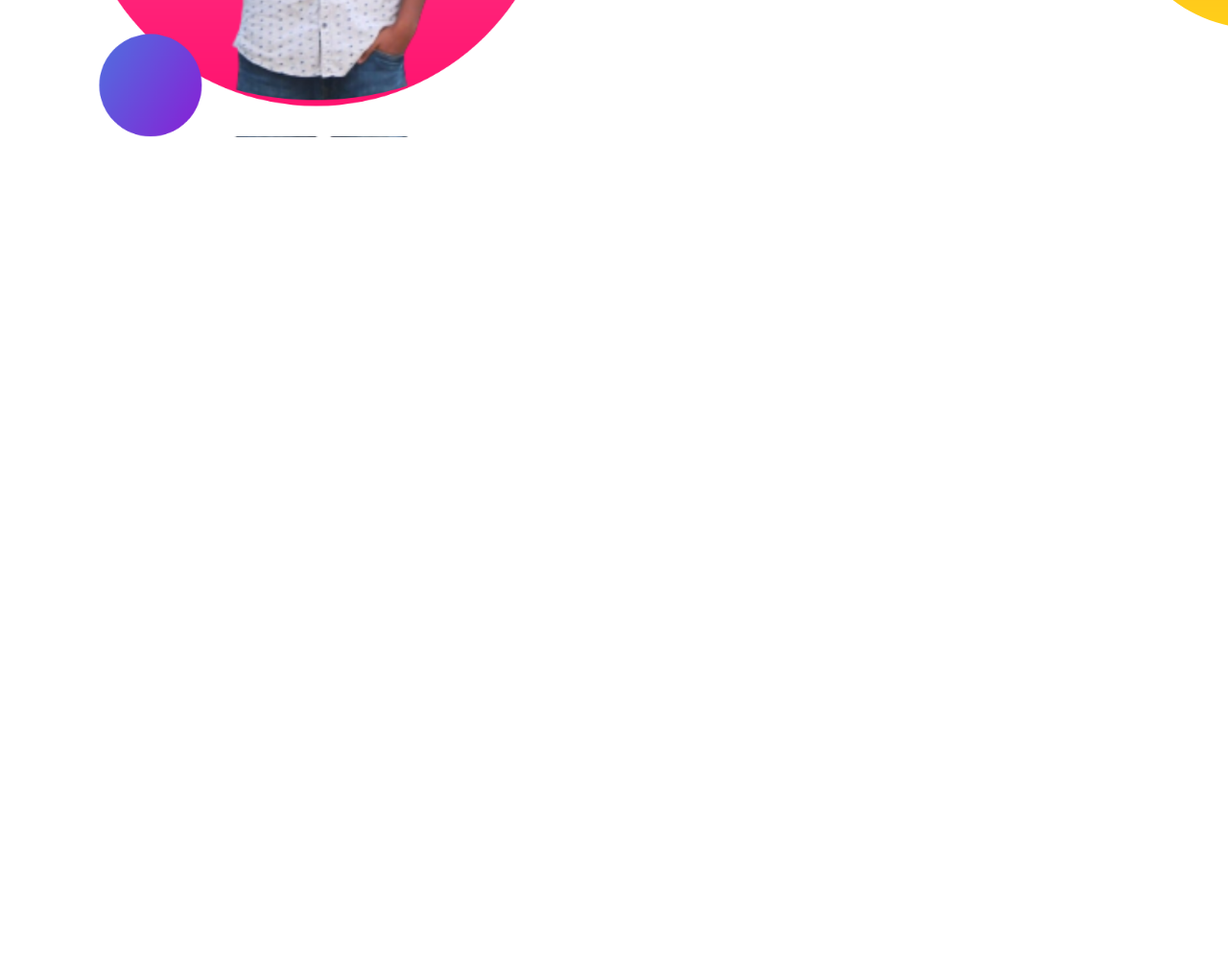
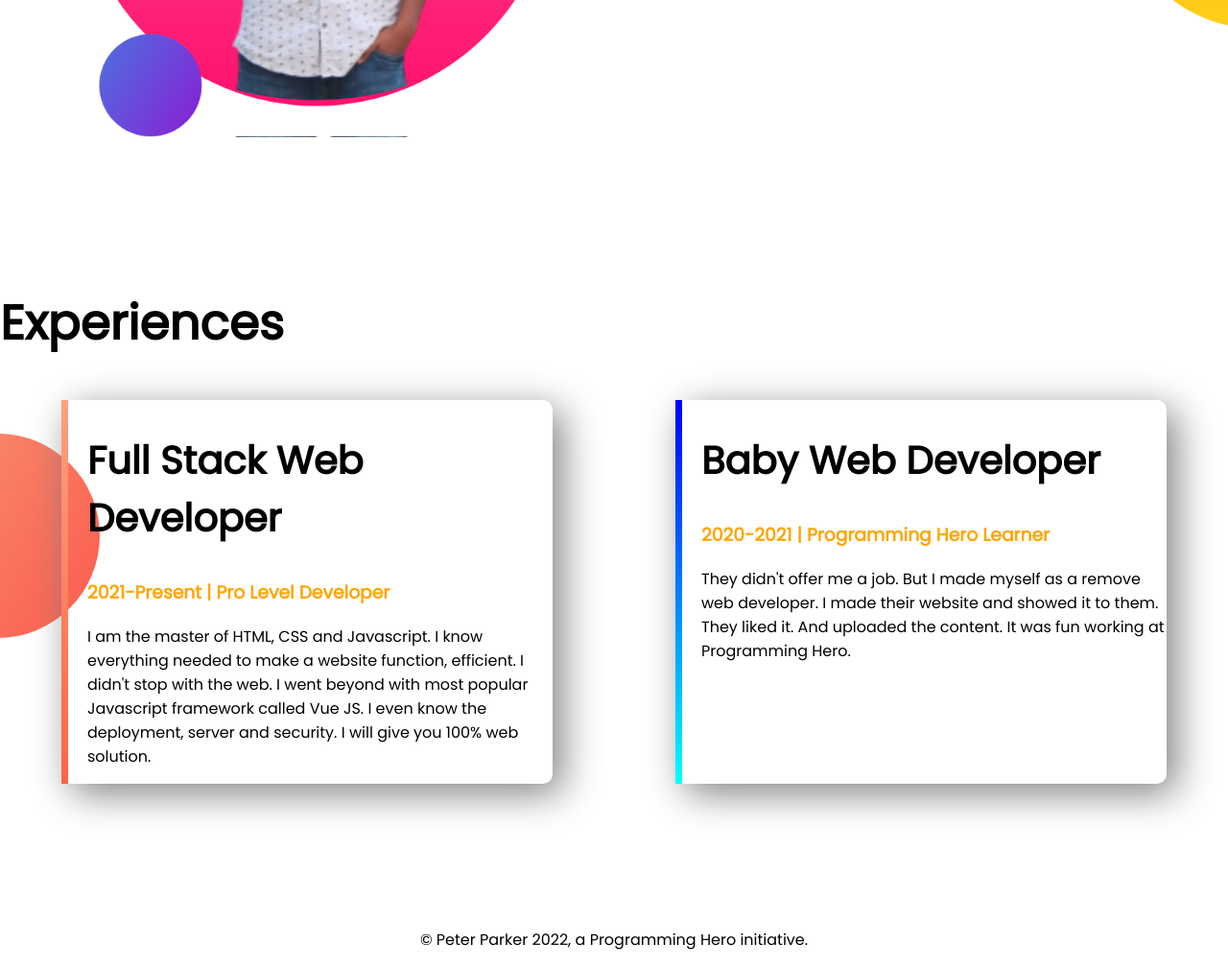
Before and after one commit to md-atiqurrahman/developer-portfolio, a plain HTML site: page index.html in a window 1280 px wide. Shown: the part 1094-2102 px from the top of the page at 96% size. Before the commit the page ends 1394 px from the top, so only its background shows below. Drawn offline with Linux system fonts and the light colour scheme.

Commit message:
add footer

```diff
--- a/index.html
+++ b/index.html
@@ -13,7 +13,7 @@
 </head>
 
 <body>
-    <section class="top-banner">
+    <section class="top-banner flexiable-container">
         <div class="half-width">
             <h1>Welcome To</h1>
             <h1><span class="orange-color">Atiqur Rahman</span> World!!</h1>
@@ -29,7 +29,7 @@
         </div>
 
     </section>
-    <section class="dream-big">
+    <section class="dream-big flexiable-container">
         <div class="half-width">
             <img src="images/two.png" alt="">
         </div>
@@ -42,6 +42,29 @@
                 RESUME</a>
         </div>
     </section>
+    <section class="experience-area">
+        <h1>Experiences</h1>
+        <div class="flexiable-container">
+            <div id="full-stack-exper" class="experience-item">
+                <h2>Full Stack Web Developer</h2>
+                <h3 class="orange-color">2021-Present | Pro Level Developer</h3>
+                <p>I am the master of HTML, CSS and Javascript. I know everything needed to make a website function,
+                    efficient. I didn't stop with the web. I went beyond with most popular Javascript framework called
+                    Vue
+                    JS. I even know the deployment, server and security. I will give you 100% web solution.</p>
+            </div>
+            <div id="baby-web-exper" class="experience-item">
+                <h2>Baby Web Developer</h2>
+                <h3 class="orange-color">2020-2021 | Programming Hero Learner</h3>
+                <p>They didn't offer me a job. But I made myself as a remove web developer. I made their website and
+                    showed
+                    it to them. They liked it. And uploaded the content. It was fun working at Programming Hero.</p>
+            </div>
+        </div>
+    </section>
+    <footer>
+        <p>© Peter Parker 2022, a Programming Hero initiative.</p>
+    </footer>
 </body>
 
 </html>
--- a/style.css
+++ b/style.css
@@ -5,10 +5,13 @@
 h1{
     font-size: 50px;
 }
+h2{
+    font-size: 40px;
+}
 .orange-color{
     color: orange;
 }
-section{
+.flexiable-container{
     display: flex;
     margin-bottom: 150px;
 }
@@ -37,3 +40,29 @@
     background-repeat: no-repeat;
     background-position: right;
 }
+.experience-area{
+    background: url(images/exp-bg.png);
+    background-repeat: no-repeat;
+    background-position: left;
+}
+.experience-item{
+    width: 40%;
+    margin-left: 5%;
+    margin-right: 5%;
+    padding-left: 20px;
+    border-radius: 10px;
+    box-shadow: 10px 10px 40px grey;
+}
+#full-stack-exper{
+    border-left: 7px solid;
+    border-image: linear-gradient(lightsalmon,tomato);
+    border-image-slice: 1;
+}
+#baby-web-exper{
+    border-left: 7px solid;
+    border-image: linear-gradient(blue, cyan);
+    border-image-slice: 1;
+}
+footer p{
+    text-align: center;
+}
```
Also changed, not shown: images/jhankar.png (deleted), images/jhankar2.png (deleted), images/one.png (deleted), showOff/1.png (deleted), showOff/2.png (deleted), showOff/3.png (deleted), showOff/4.png (deleted), showOff/atiqur.jpg (deleted), showOff/coffe shop.jpg (deleted), showOff/hatir jil.jpg (deleted), showOff/horinmari.jpg (deleted), showOff/roadside.jpg (deleted), showOff/sabbir mess.jpg (deleted).
